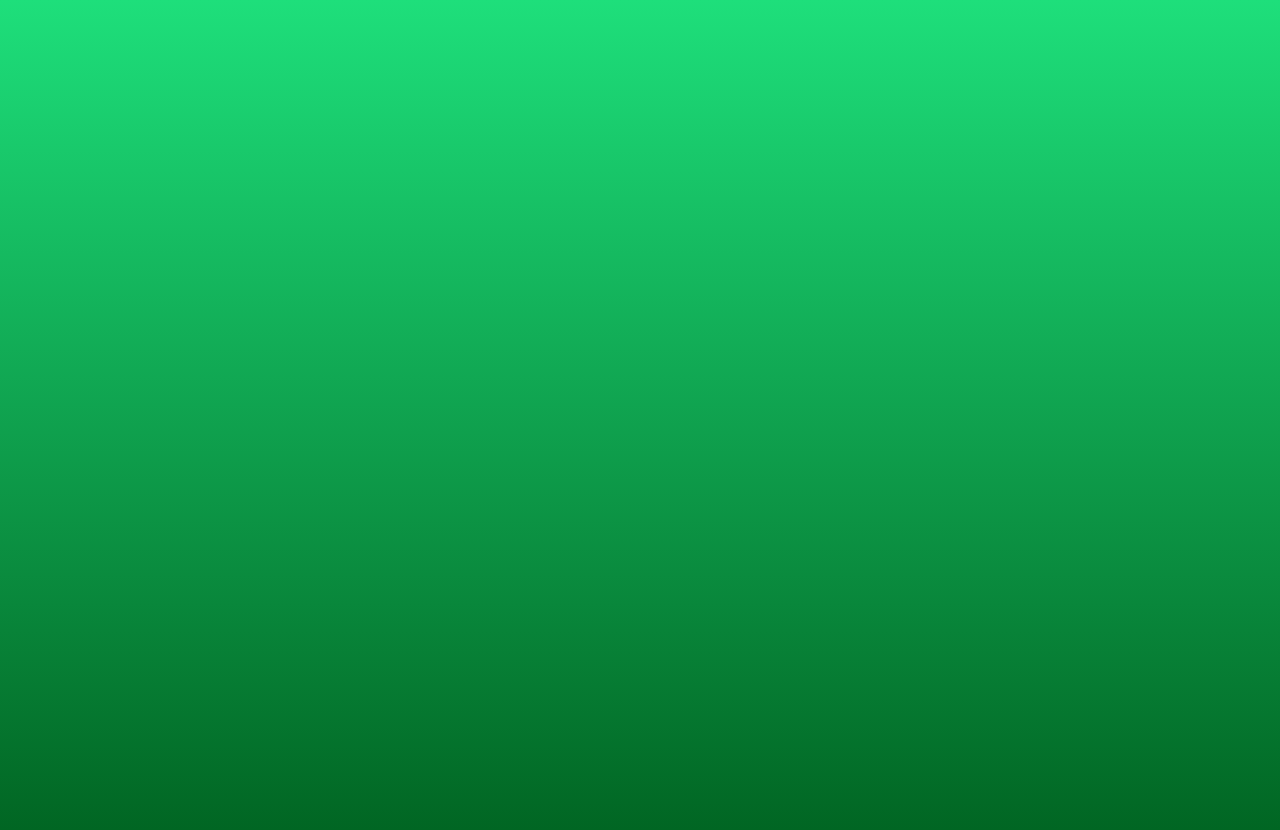
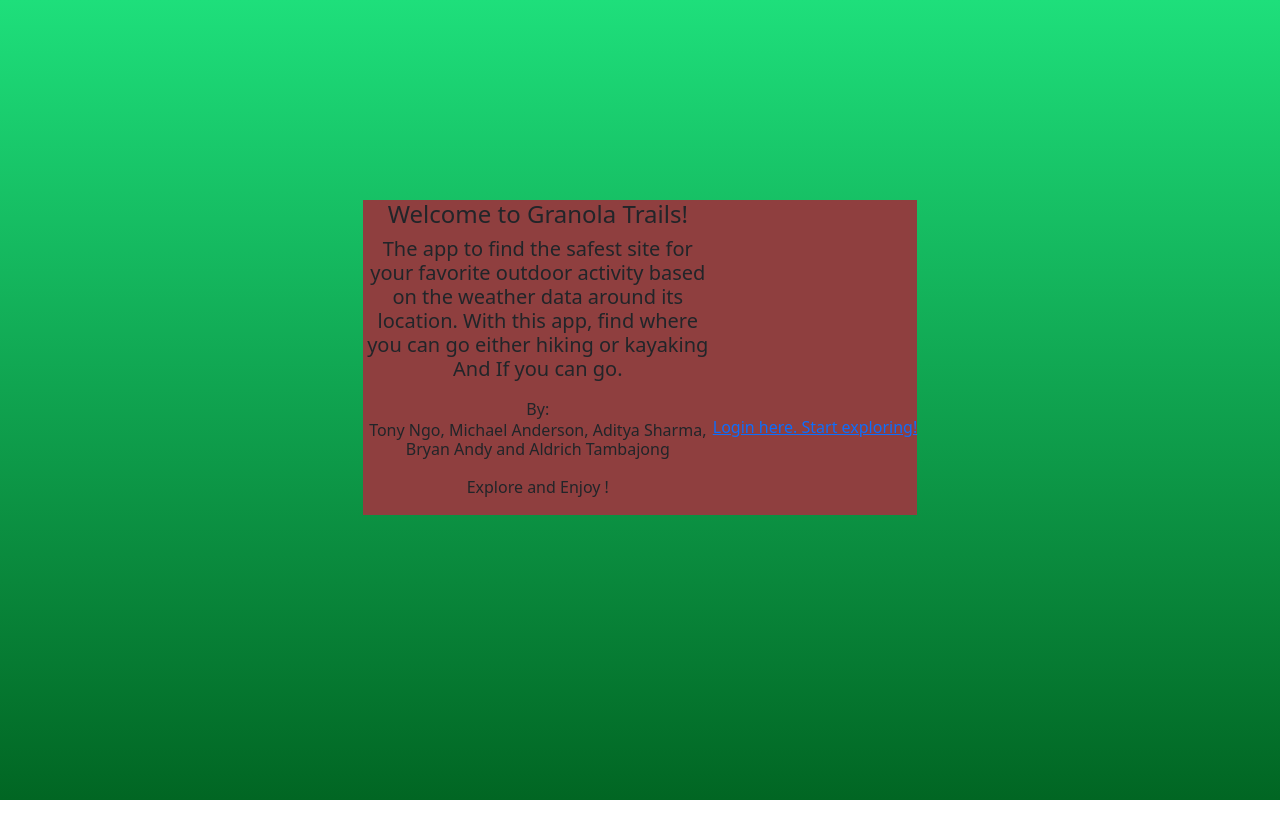
Before and after one commit to AldrichTambajong/GranolaTrailsWeatherApp, a React (Create React App) app in the folder frontend/: page /landing in a window 1280 px wide. Before the commit this address had no page. After the commit the page ends 800 px from the top, so only its background shows below. Built offline with nearby package versions, Linux system fonts and the light colour scheme.

Commit message:
Final landing page with login link added

```diff
--- a/frontend/src/App.css
+++ b/frontend/src/App.css
@@ -48,7 +48,7 @@ h1 {
   }
 }
 .landing{
-  background-color: rgb(231, 253, 231);
+  background-color: rgb(143, 63, 63);
   display:inline-flex;
   top:200px;
   position: relative;
--- a/frontend/src/App.js
+++ b/frontend/src/App.js
@@ -28,8 +28,25 @@ function App() {
         <Routes>
           {/* "element" prop needs to be declared in route tags that
             need multiple components */}
-          <Route path='' element={<Navigate to='/login'></Navigate>} />
+          <Route path='' element={<Navigate to='/landing'></Navigate>} />
+          <Route path='/landing'
+        element = {
+          <div className="landing">
+            <div style={{ float:"left", width:"350px"}}>
+              <p><h4>Welcome to Granola Trails! </h4>
+                <h5>The app to find the safest site for your favorite outdoor activity based on the weather
+                data around its location. With this app, find where you can go either hiking or kayaking
+                And If you can go.</h5>
+              </p>
+              <p>By:<h6>Tony Ngo, Michael Anderson, Aditya Sharma, Bryan Andy and Aldrich Tambajong</h6></p>
+              <p>Explore and Enjoy !</p>
+            </div>
+            <div className="signUpLink">
+                  <NavLink to='/login'>Login here. Start exploring!</NavLink>
+             </div>
+            </div>
 
+        }></Route>
           <Route
             path='/login'
             element={
@@ -41,14 +58,6 @@ function App() {
                     Granola Trails
                   </h1>
                   <div className="landing">
-                    <div style={{ float:"left", width:"350px"}}>
-                      <p>Welcome to Granola Trails! This app determines the safety of an outdoor activity based on the weather
-                        data around its location. This app is perfect for keeping people safe before they decide on
-                        going say hiking or kayaking by informing them of how safe it is.
-                      </p>
-                      <p>Made by:<h6>Tony Ngo, Michael Anderson, Aditya Sharma, Bryan Andy and Aldrich Tambajong</h6></p>
-
-                    </div>
                       <Login
                       setName={setName}
                       setLoggedIn={setLoggedIn}
```
Also changed, not shown: 1 other file (tests, documents, lock files or other folders).
